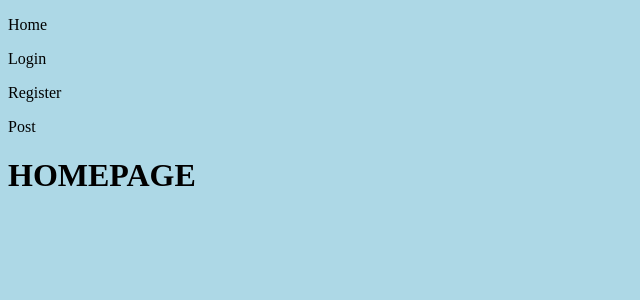
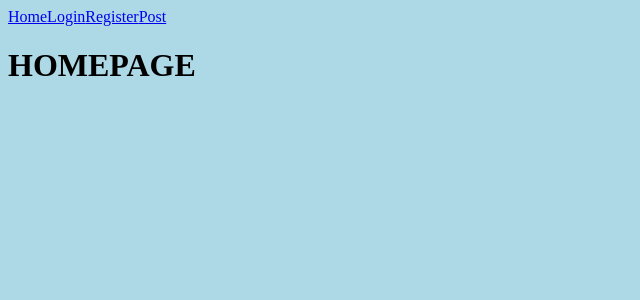
Before and after one commit to thegreenscene/green-scene-front-end, a React (Vite) app: page / in a window 1280 px wide. Shown: the top 300 px of the page, without its empty margins (0-640 px from the left). Built offline with nearby package versions, Linux system fonts and the light colour scheme.

Commit message:
added nav routing

```diff
--- a/src/App.jsx
+++ b/src/App.jsx
@@ -14,7 +14,9 @@
 
       <Routes>
         <Route path='/' element={<Home />}/>
-        {/* ROUTES HERE */}
+        <Route path='/login' element={<Login />}/>
+        <Route path='/register' element={<Register />}/>
+        <Route path='/post' element={<Post />}/>
       </Routes>
     </>
   )
--- a/src/component/Navbar.jsx
+++ b/src/component/Navbar.jsx
@@ -1,13 +1,13 @@
-//import { Link } from "react-router-dom";
+import { Link } from "react-router-dom";
 
 const Navbar = () => {
-// next ticket will change the p's to Link
+
   return (
     <div id="navbar">
-      <p>Home</p>
-      <p>Login</p>
-      <p>Register</p>
-      <p>Post</p>
+      <Link to="/">Home</Link>
+      <Link to="/login">Login</Link>
+      <Link to="/register">Register</Link>
+      <Link to="/post">Post</Link>
     </div>
   )
 }
```
